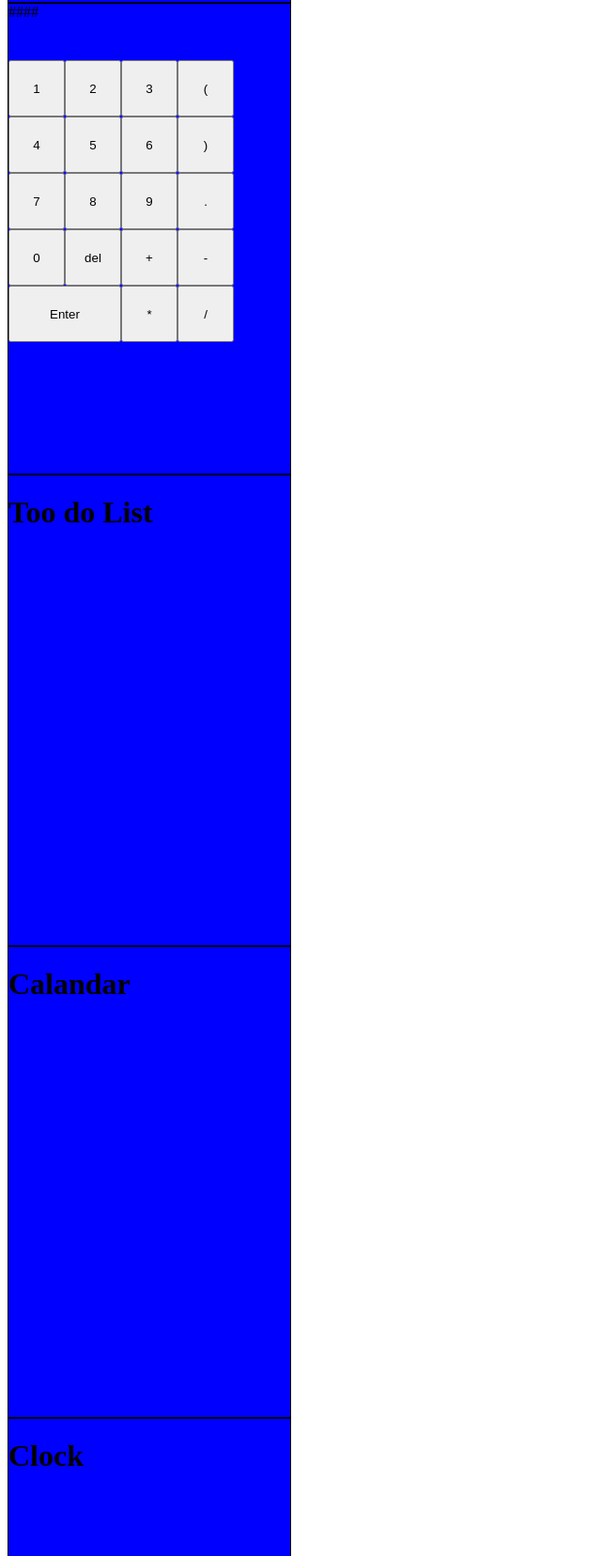
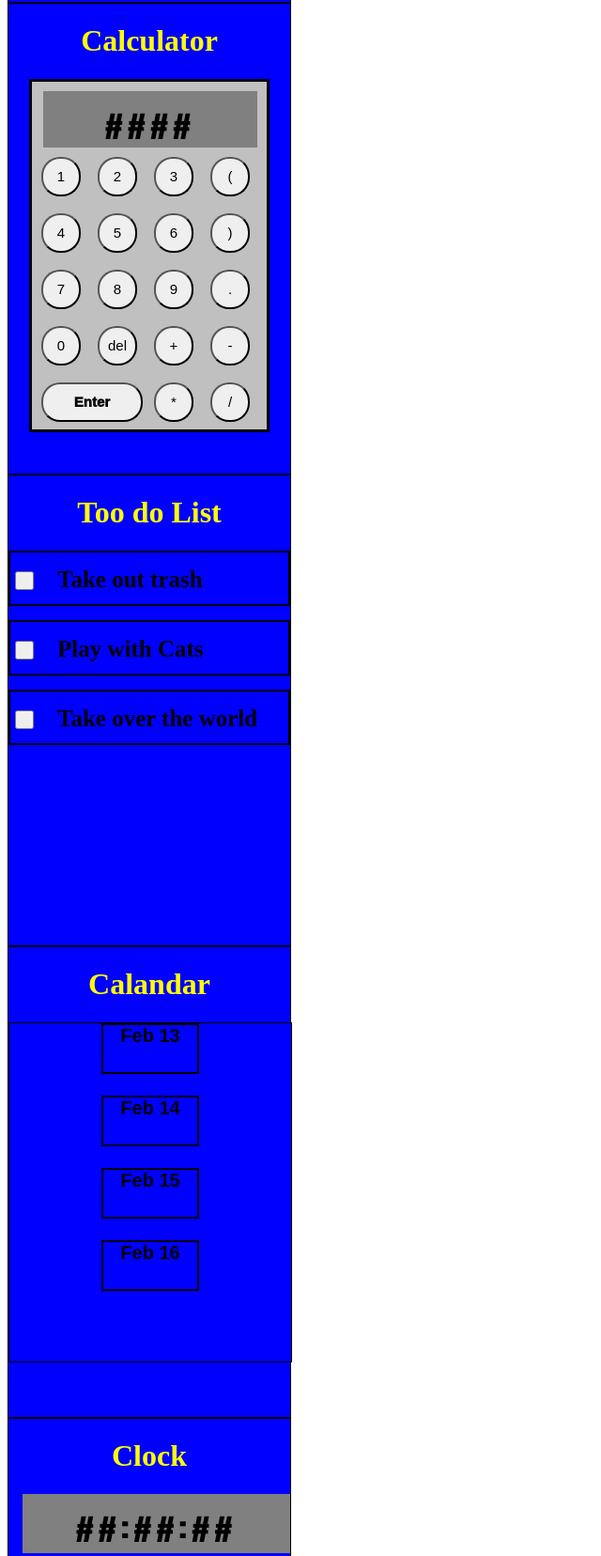
Before and after one commit to SSchoor163/LCA_web101_Steven_Schoor, a plain HTML site: page myPortfolio/src/dashboard/dashboard.html in a window 1280 px wide. Shown: the part 528-2184 px from the top of the page at 94% size, without its empty margins (0-640 px from the left). Drawn offline with Linux system fonts and the light colour scheme.

Commit message:
updated dashboard

```diff
--- a/myPortfolio/src/dashboard/dashboard.html
+++ b/myPortfolio/src/dashboard/dashboard.html
@@ -16,13 +16,30 @@
 
     <main>
 
-        <div><h1>Welcome!</h1></div>
-        <div id="calculator"><form><output>####</output></form>
-            <button>1</button><button>2</button><button>3</button><button>(</button><button>4</button><button>5</button><button>6</button><button>)</button><button>7</button><button>8</button><button>9</button><button>.</button><button>0</button><button>del</button><button>+</button><button>-</button><button id="enter">Enter</button><button>*</button><button>/</button>
+        <div><h1>Welcome Micheal Jones!</h1><h2>How can I help you today?</h2></div>
+        <div ><h1>Calculator</h1><div id="calculator"><form><output>####</output></form>
+            <button class="calButton">1</button><button class="calButton">2</button><button class="calButton">3</button><button class="calButton">(</button><button class="calButton">4</button><button class="calButton">5</button><button class="calButton">6</button><button class="calButton">)</button><button class="calButton">7</button><button class="calButton">8</button><button class="calButton">9</button><button class="calButton">.</button><button class="calButton">0</button><button class="calButton">del</button><button class="calButton">+</button><button class="calButton">-</button><button class="calButton" id="enter">Enter</button><button class="calButton">*</button><button class="calButton">/</button>
+        </div></div>
+        <div><h1>Too do List</h1>
+        <section class="todo"><button class="checkbox"></button>Take out trash</section>
+        <section class="todo"><button class="checkbox"></button>Play with Cats</section>
+        <section class="todo"><button class="checkbox"></button>Take over the world</section>
         </div>
-        <div><h1>Too do List</h1></div>
-        <div><h1>Calandar</h1></div>
-        <div><h1>Clock</h1></div>
+        <div><h1>Calandar</h1>
+            <div id="calandar">
+                <section class="day"> Feb 13</section>
+                <section class="day"> Feb 14</section>
+                <section class="day"> Feb 15</section>
+                <section class="day"> Feb 16</section>
+            </div>
+        </div>
+        <div><h1>Clock</h1><form><output>##:##:##</output></form></div>
+        <div><h1>Flexbox Calculator</h1>
+            <div id="flexCalc">
+                <form><output>####</output></form>
+            <button class="calFlexButton">1</button><button class="calFlexButton">2</button><button class="calFlexButton">3</button><button class="calFlexButton">(</button><button class="calFlexButton">4</button><button class="calFlexButton">5</button><button class="calFlexButton">6</button><button class="calFlexButton">)</button><button class="calFlexButton">7</button><button class="calFlexButton">8</button><button class="calFlexButton">9</button><button class="calFlexButton">.</button><button class="calFlexButton">0</button><button class="calFlexButton">del</button><button class="calFlexButton">+</button><button class="calFlexButton">-</button><button class="calFlexButton" id="enter">Enter</button><button class="calFlexButton">*</button><button class="calFlexButton">/</button>
+            </div>
+        </div>
     </main>
 </body>
 </html>
--- a/myPortfolio/src/dashboard/style.css
+++ b/myPortfolio/src/dashboard/style.css
@@ -8,19 +8,98 @@
     height: 500px;
     border: 1px black solid;
     background-color: blue;
+    text-align: center;
     }
+    h1{
+        color: yellow
+    }
+    h2{
+        color: green
+    }
+
     form{
         grid-column: 1/ span 4;
-
+        background-color: gray;
+        font-size: 35px;
+        text-align: center;
+        padding-top: 10px;
+        margin-left: 5%;
+        font-family: Impact, Haettenschweiler, 'Arial Narrow Bold', sans-serif;
+        letter-spacing: 5px;
+    }
+    .calButton{
+        border-radius: 20px;
+        margin: 10px;
+        font-size: 15px;
+        border-color: black;
+        height: 70%;
+        width: 70%;
     }
     #enter{
         grid-column: 1/span 2;
+        font-weight: 1000;
+        height: 70%;
+        width: 90%;
     }
-    }
+
     #calculator{
+        width: 250px;
+        height: 360px;
         display: inline-grid;
         grid-template-columns: 60px 60px 60px 60px;
         grid-auto-rows: 60px 60px 60px 60px 60px;
+        border: 3px black solid;
+        padding-top: 10px;
+        background-color: silver
+    }
+    .todo{
+        font-size: 25px;
+        border: 2px black solid;
+        text-align: left;
+        height: 40px;
+        margin-bottom: 5%;
+        margin-top: 5%;
+        font-weight: bold;
+        padding-top: 5%;
+    }
+    .checkbox{
+        height: 20px;
+        width: 20px;
+        margin-right: 25px;
+        margin-left: 5px;
+     }
+     #calandar{
+        height: 360px;
+        display: grid;
+        grid-template-columns: auto;
+        grid-template-rows: auto auto auto auto auto auto auto;
+        justify-content: space-evenly;
+        grid-gap: 5%;
+     }
+     .day{
+         font-size: 20px;
+         font-family: Arial, Helvetica, sans-serif;
+         font-weight: bold;
+         border: 2px black solid;
+         width: 100px;
+         height: 50px;
+     }
+     #flexCalc{
+        width: 250px;
+        height: 360px;
+        display: flexbox;
+        flex-flow: ltr;
+        border: 3px black solid;
+        padding-top: 10px;
+        background-color: silver
+    }
+    .flexCalButton{
+        border-radius: 20px;
+        margin: 10px;
+        font-size: 15px;
+        border-color: black;
+        height: 70%;
+        width: 70%;
     }
 }
 
```
